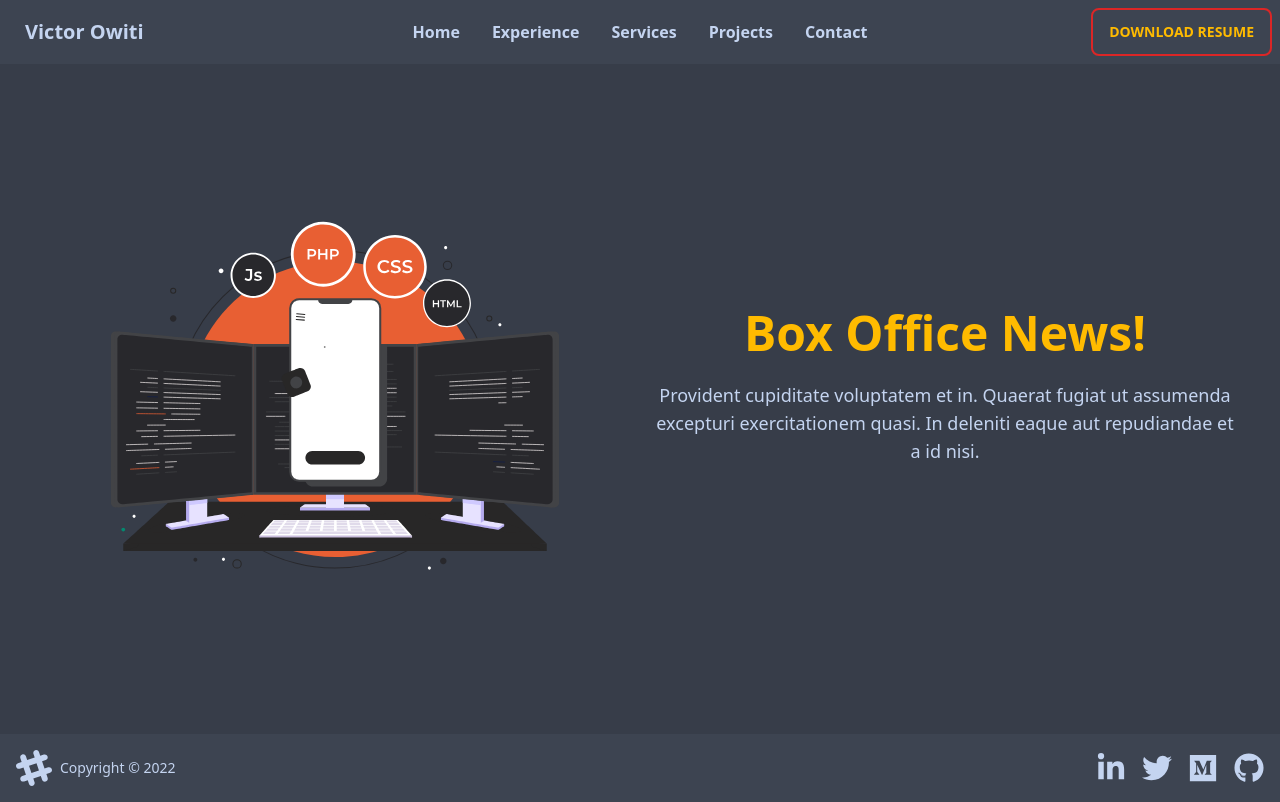
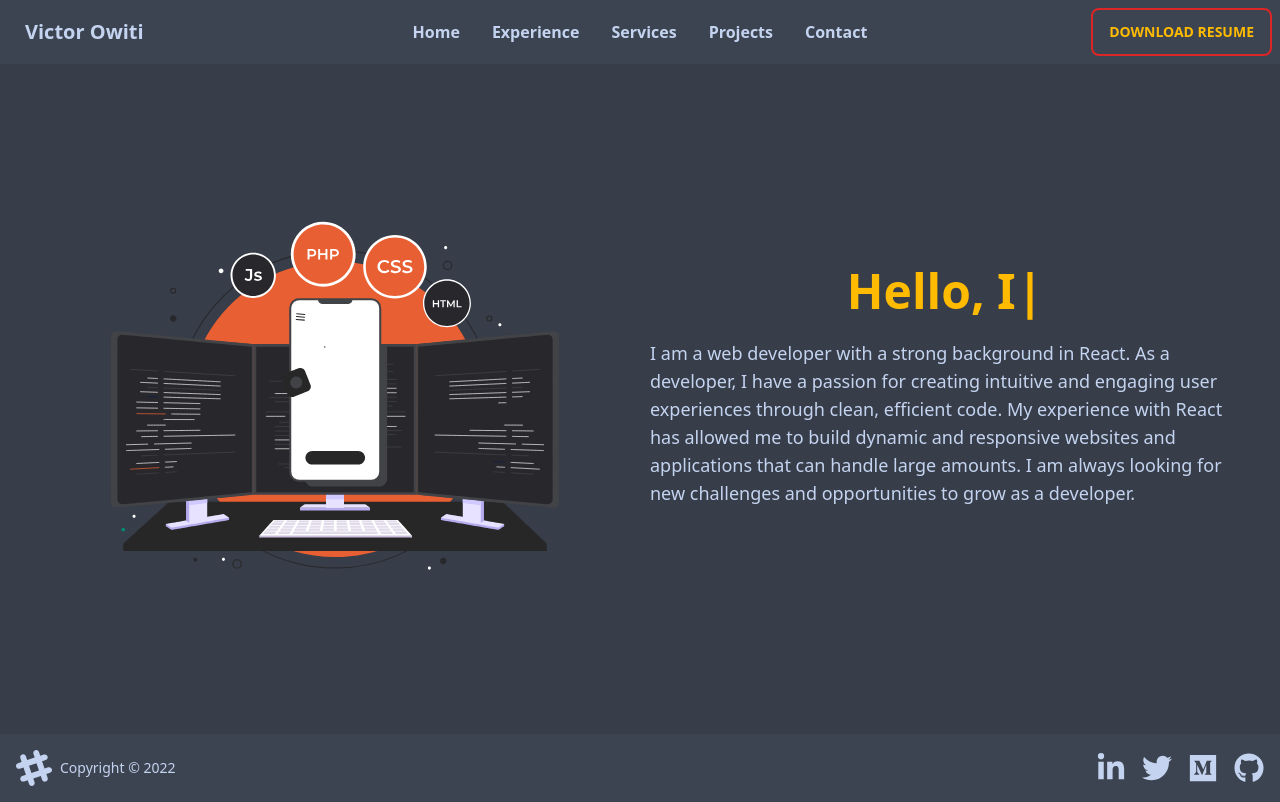
Before and after one commit to vicowiti/Portfolio-vercel, a React (Vite) app: page / in a window 1280 px wide. Built offline with nearby package versions, Linux system fonts and the light colour scheme.

Commit message:
Added the hero page

```diff
--- a/package.json
+++ b/package.json
@@ -14,7 +14,8 @@
     "react": "^18.2.0",
     "react-dom": "^18.2.0",
     "react-icons": "^4.7.1",
-    "react-router-dom": "^6.5.0"
+    "react-router-dom": "^6.5.0",
+    "typewriter-effect": "^2.19.0"
   },
   "devDependencies": {
     "@types/react": "^18.0.26",
--- a/src/components/Banner.tsx
+++ b/src/components/Banner.tsx
@@ -1,7 +1,7 @@
 import React from "react";
 import { useLottie } from "lottie-react";
 import DevAnimation from "../assets/lottie.json";
-import Typewriter from "typewriter-effect/dist";
+import Typewriter from "typewriter-effect";
 
 const Banner = () => {
   const options = {
@@ -17,12 +17,21 @@ const Banner = () => {
           <div className="w-[300px] lg:w-full">{View}</div>
           <div className="w-[300px] lg:w-full flex flex-col justify-center items-center">
             <h1 className="text-secondary lg:text-5xl font-bold">
-              Box Office News!
+              <Typewriter
+                options={{
+                  strings: ["Hello, I am Victor", "A Software Developer"],
+                  autoStart: true,
+                  loop: true,
+                }}
+              />
             </h1>
-            <p className="py-6 lg:text-lg text-sm text-center ">
-              Provident cupiditate voluptatem et in. Quaerat fugiat ut assumenda
-              excepturi exercitationem quasi. In deleniti eaque aut repudiandae
-              et a id nisi.
+            <p className="py-6 lg:text-lg text-sm text-left ">
+              I am a web developer with a strong background in React. As a
+              developer, I have a passion for creating intuitive and engaging
+              user experiences through clean, efficient code. My experience with
+              React has allowed me to build dynamic and responsive websites and
+              applications that can handle large amounts. I am always looking
+              for new challenges and opportunities to grow as a developer.
             </p>
             {/* <button className="btn btn-primary">Get Started</button> */}
           </div>
```
Also changed, not shown: 1 other file (tests, documents, lock files or other folders).
